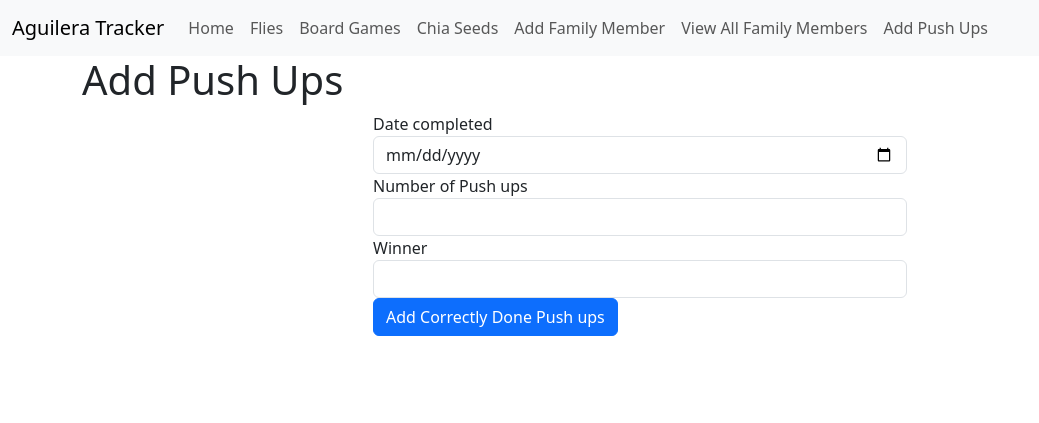
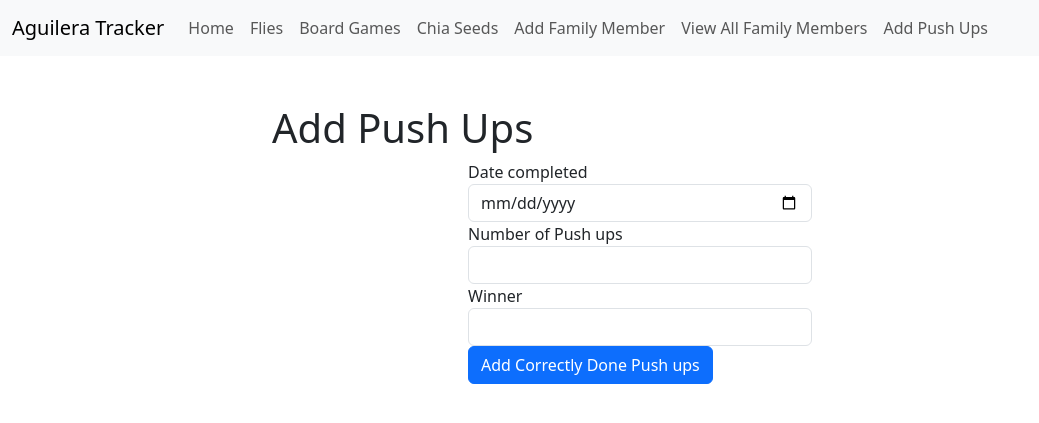
Before and after one commit to aguileraGit/familyTracker, a Flask app: page /addPushups in a window 1280 px wide. Shown: the top 423 px of the page, without its empty margins (0-1039 px from the left). Run offline with Flask 2, Linux system fonts and the light colour scheme; lists and menus that the app fills with data are empty; parts of the project's set-up code (start-up, migrations or seed data) failed here and were passed over; some libraries are stand-ins or nearby versions.

Commit message:
Changed sizing.

```diff
--- a/templates/base.html
+++ b/templates/base.html
@@ -41,9 +41,16 @@
     </nav>
 
 
-    <div class="container">
-        {% block content %} {% endblock %}
+    <!-- Main content -->
+    <div class="container mt-5">
+      <div class="row justify-content-center">
+        <div class="col-lg-8 col-md-10 col-sm-12">
+          {% block content %} {% endblock %}
+        </div>
+      </div>
     </div>
+
+
     <script src="https://cdn.jsdelivr.net/npm/bootstrap@5.3.0-alpha3/dist/js/bootstrap.bundle.min.js" integrity="sha384-ENjdO4Dr2bkBIFxQpeoTz1HIcje39Wm4jDKdf19U8gI4ddQ3GYNS7NTKfAdVQSZe" crossorigin="anonymous"></script>
     <script src="https://cdn.plot.ly/plotly-latest.min.js"></script>
     <script type="text/javascript">
```
